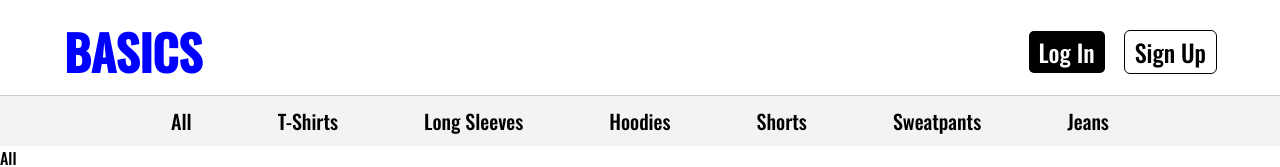
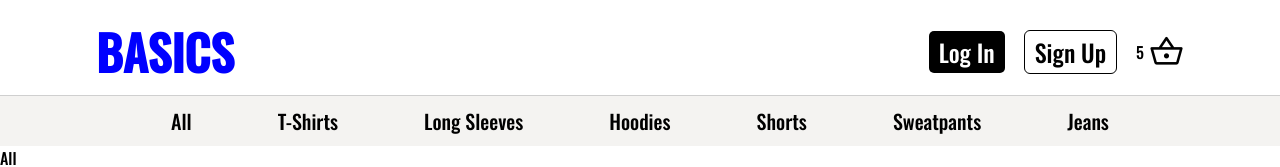
Before and after one commit to madray4/Basics, a React (Create React App) app in the folder frontend/: page /products/1 in a window 1280 px wide. Shown: the top 167 px of the page. Built offline with nearby package versions, Linux system fonts and the light colour scheme; no server answers.

Commit message:
Added google material symbols & added shopping cart symbol to upper navbar

```diff
--- a/frontend/src/components/Navbar/Navbar.css
+++ b/frontend/src/components/Navbar/Navbar.css
@@ -9,7 +9,7 @@ a {
 .navbar-header{
   display: flex;
   justify-content: space-between;
-  width: 90%;
+  width: 85%;
   margin: auto;
   margin-top: 1em;
 }
@@ -23,6 +23,13 @@ a {
   display: flex;
   align-items: center;
   gap: 20px;
+}
+
+.navbar-shopping-cart{
+  display: flex;
+  align-items: center;
+  gap: 5px;
+  cursor: pointer;
 }
 
 .navbar-login-button{
--- a/frontend/src/components/Navbar/Navbar.js
+++ b/frontend/src/components/Navbar/Navbar.js
@@ -24,6 +24,10 @@ const Navbar = () => {
             </Link>
           }
           {user && <h4>{user.email}</h4>}
+          <div className="navbar-shopping-cart">
+            <p className="navbar-shopping-cart-item-count">5</p>
+            <span className="material-symbols-outlined">shopping_basket</span>
+          </div>
         </div>
       </div>
       <div className="navbar-product-catergories-wrapper">
--- a/frontend/src/index.css
+++ b/frontend/src/index.css
@@ -11,3 +11,8 @@ body {
   font-size: 16px;
   font-weight: 500;
 }
+
+.material-symbols-outlined{
+  font-size: 35px;
+  align-items: center;
+}
```
